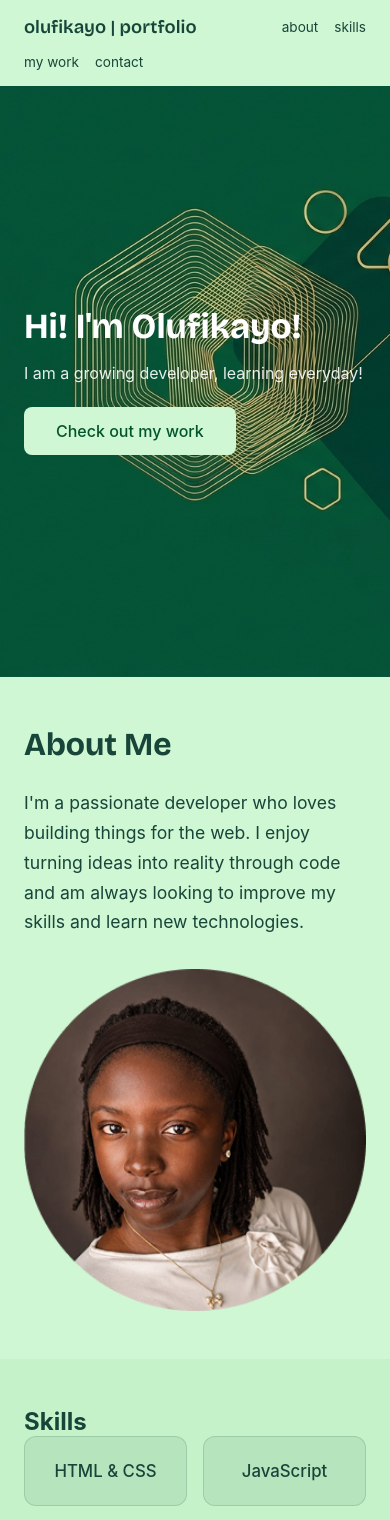
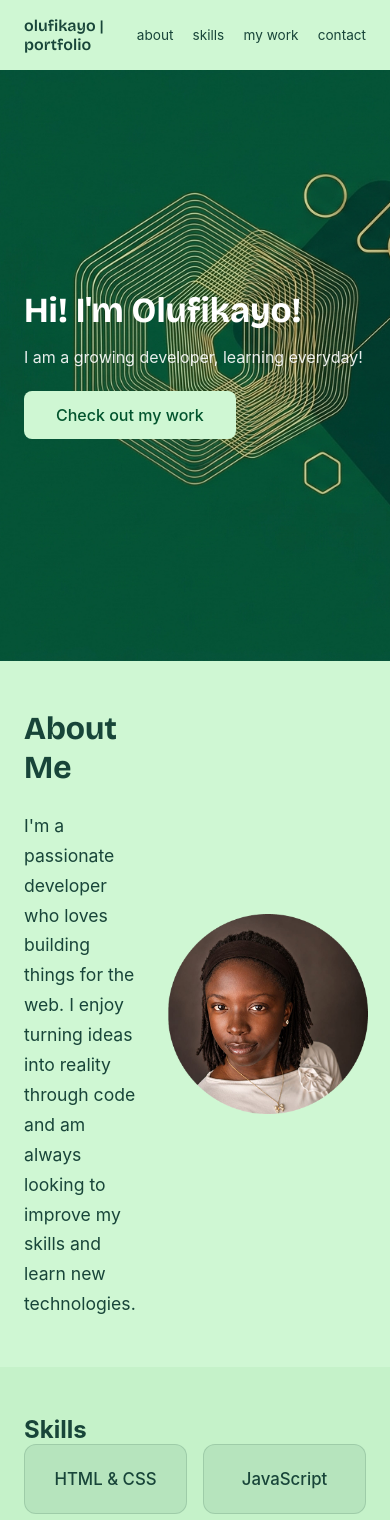
Before and after one commit to olufiks/portfolio, a React (Vite) app: page / in a window 390 px wide. Shown: the top 1520 px of the page. Built offline with nearby package versions, Linux system fonts and the light colour scheme; the HTML template or start-up script is replaced by a standard one.

Commit message:
fixed header and about image in mobile view

```diff
--- a/src/App.css
+++ b/src/App.css
@@ -276,13 +276,18 @@ header a:hover {
 
 @media (max-width: 768px) {
   header {
-    flex-wrap: wrap;
-    gap: 1rem;
+    gap: 1.2rem;
     padding: 1rem 1.5rem;
+    overflow-x: auto;
+  }
+
+  header h1 {
+    font-size: 1rem;
   }
 
   header a {
     font-size: 0.85rem;
+    white-space: nowrap;
   }
 
   .hero-container {
@@ -307,7 +312,6 @@ header a:hover {
   }
 
   #about {
-    flex-direction: column;
     gap: 2rem;
   }
 
@@ -316,7 +320,7 @@ header a:hover {
   }
 
   .about-image {
-    max-width: 100%;
+    max-width: 200px;
   }
 
   .skills-grid {
```
